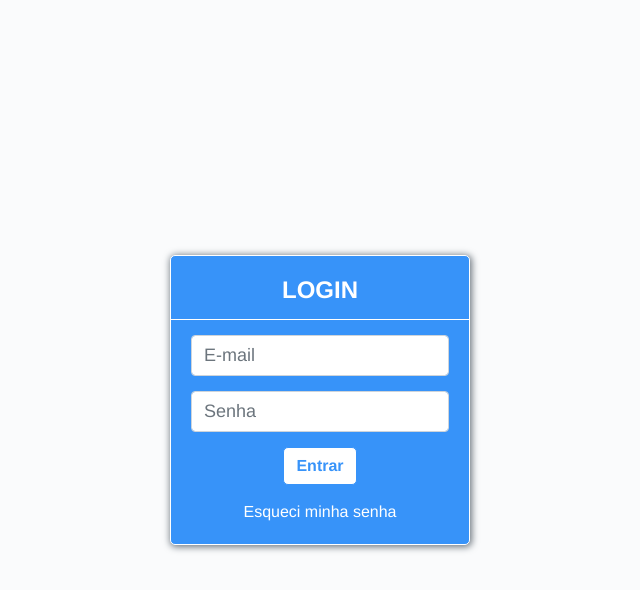
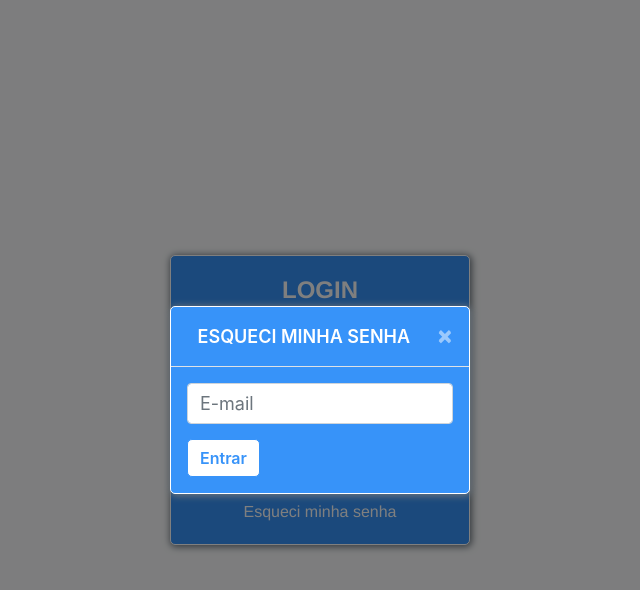
Before and after one commit to UNIPTCC/Help-Doctor-Front, a Vue app: page /#/login in a window 1280 px wide. Both pictures are taken after a click on the button "Esqueci minha senha". Shown: the top 590 px of the page, without its empty margins (320-960 px from the left). Built offline with nearby package versions, Linux system fonts and the light colour scheme; what vue-resource would draw is missing.

Commit message:
:sparkles: ResetPasswordComponent

```diff
--- a/src/assets/styles/globals.scss
+++ b/src/assets/styles/globals.scss
@@ -14,10 +14,14 @@ $blue: #3793f9;
 $red: #dc3545;
 /* Red */
 
-/* Fonts */
-$default: 'Avenir', Helvetica, Arial, sans-serif;
-$comics: "Comic Sans MS", cursive, sans-serif;
-/* Fonts */
+/* Yellow */
+$yellow: #ffc107;
+/* Yellow */
+
+/* Defaults */
+$radius: 5px;
+$transition: all 0.3s ease;
+/* Defaults */
 
 /* Fonts */
 $default: 'Avenir', Helvetica, Arial, sans-serif;
@@ -30,9 +34,15 @@ $min-height-container-tablet: calc(100vh - 315px);
 $min-height-container-mobile: calc(100vh - 335px);
 /* Sizes */
 
-/* Transitions */
-$transition: all 0.3s ease;
-/* Transitions */
+/* Classes */
+.display-show {
+  display: inline-block;
+}
+
+.display-hide {
+  display: none;
+}
+/* Classes */
 
 /* Animations */
 
--- /dev/null
+++ b/src/components/ModalPasswordReset/ModalPasswordReset.scss
@@ -0,0 +1,65 @@
+#modalpassword {
+  .modal-dialog {
+    .modal-content {
+      border-radius: $radius;
+      background: $blue;
+      border: 1px solid $white;
+      border-radius: $radius;
+      box-shadow: 1px 1px 7px 1px $gray-disable;
+    }
+    .modal-header {
+      .modal-title {
+        text-transform: uppercase;
+        color: $white;
+        font-weight: 600;
+        font-size: 18px;
+        margin: 0 auto;
+      }
+      .close {
+        margin: -1rem -1rem -1rem 0;
+        color: $white;
+      }
+    }
+    .modal-body {
+      position: relative;
+      form {
+        input {
+          margin: 0 auto 15px;
+          font-size: 18px;
+        }
+        button {
+          background: $white;
+          color: $blue;
+          border-color: $blue;
+          border-radius: $radius;
+          font-weight: 600;
+          transition: $transition;
+          &:hover, &:focus {
+            background: darken($blue, 25%);
+            color: $white;
+          }
+          &:active {
+            font-size: 13px;
+            background: darken($blue, 25%);
+            color: $white;
+          }
+        }
+      }
+      #error-reset {
+        display: none;
+        margin: 15px auto;
+        width: 100%;
+        color: $yellow;
+        font-weight: 600;
+        text-shadow: 0 0 0 $yellow;
+        border-top: 2px solid $yellow;
+        border-bottom: 2px solid $yellow;
+        border-radius: $radius;
+        transition: $transition;
+      }
+    }
+    .modal-footer {
+      display: none;
+    }
+  }
+}
--- /dev/null
+++ b/src/components/ModalPasswordReset/ModalPasswordReset.vue
@@ -0,0 +1,47 @@
+<template>
+  <b-modal
+    id="modalpassword"
+    size="sm"
+    title="Esqueci minha senha"
+    centered
+  >
+    <b-form v-on:submit.prevent="onReset">
+      <b-form-input
+        id="email-reset"
+        type="email"
+        v-model="reset.email"
+        required
+        placeholder="E-mail"
+      />
+      <b-button type='submit'>
+        Entrar
+      </b-button>
+    </b-form>
+    <span id='error-reset'>
+      erros aqui
+    </span>
+  </b-modal>
+</template>
+
+<script>
+export default {
+  name: 'ModalPasswordReset',
+  data () {
+    return {
+      reset: {
+        email: ''
+      }
+    }
+  },
+  methods: {
+    onReset () {
+      alert('reset')
+    }
+  }
+}
+</script>
+
+<style lang="scss">
+@import "../../assets/styles/globals";
+@import "./ModalPasswordReset";
+</style>
--- a/src/main.js
+++ b/src/main.js
@@ -32,6 +32,9 @@ Vue.component('header-default', Header)
 
 import Footer from './components/Footer/Footer'
 Vue.component('footer-default', Footer)
+
+import ModalPasswordReset from './components/ModalPasswordReset/ModalPasswordReset'
+Vue.component('modal-password-reset', ModalPasswordReset)
 /* Components */
 
 Vue.config.productionTip = false
--- a/src/pages/Login/Login.scss
+++ b/src/pages/Login/Login.scss
@@ -1,7 +1,7 @@
 #login {
   position: relative;
   height: 100vh;
-  #errors {
+  #error-login {
     position: absolute;
     bottom: -40px;
     left: 0;
@@ -11,14 +11,14 @@
     text-shadow: 0 0 0 $red;
     border-top: 2px solid $red;
     border-bottom: 2px solid $red;
-    border-radius: 5px;
+    border-radius: $radius;
     opacity: 0;
     transition: $transition;
   }
   .card {
     background: $blue;
     border: 1px solid $white;
-    border-radius: 5px;
+    border-radius: $radius;
     box-shadow: 1px 1px 7px 1px $gray-disable;
     .card-title {
       margin: 0 auto;
@@ -51,7 +51,7 @@
         background: $white;
         color: $blue;
         border-color: $blue;
-        border-radius: 5px;
+        border-radius: $radius;
         font-weight: 600;
         transition: $transition;
         &:hover, &:focus {
--- a/src/pages/Login/Login.vue
+++ b/src/pages/Login/Login.vue
@@ -6,14 +6,14 @@
           <b-form-input
             id="email"
             type="email"
-              v-model="form.email"
+            v-model="login.email"
             required
             placeholder="E-mail"
           />
           <b-form-input
             id="password"
             type="password"
-              v-model="form.password"
+            v-model="login.password"
             required
             placeholder="Senha"
           />
@@ -21,13 +21,14 @@
             Entrar
           </b-button>
         </b-form>
-          <b-link href="#">
+        <b-link v-b-modal.modalpassword>
           Esqueci minha senha
         </b-link>
-          <span id='errors'>
+        <span id='error-login'>
           erros aqui
         </span>
       </b-card>
+      <modal-password-reset />
     </div>
 </template>
 
@@ -36,7 +37,7 @@ export default {
   name: 'Login',
   data () {
     return {
-      form: {
+      login: {
         email: '',
         password: ''
       }
```
Lines whose indentation alone changed are shown as unchanged.
